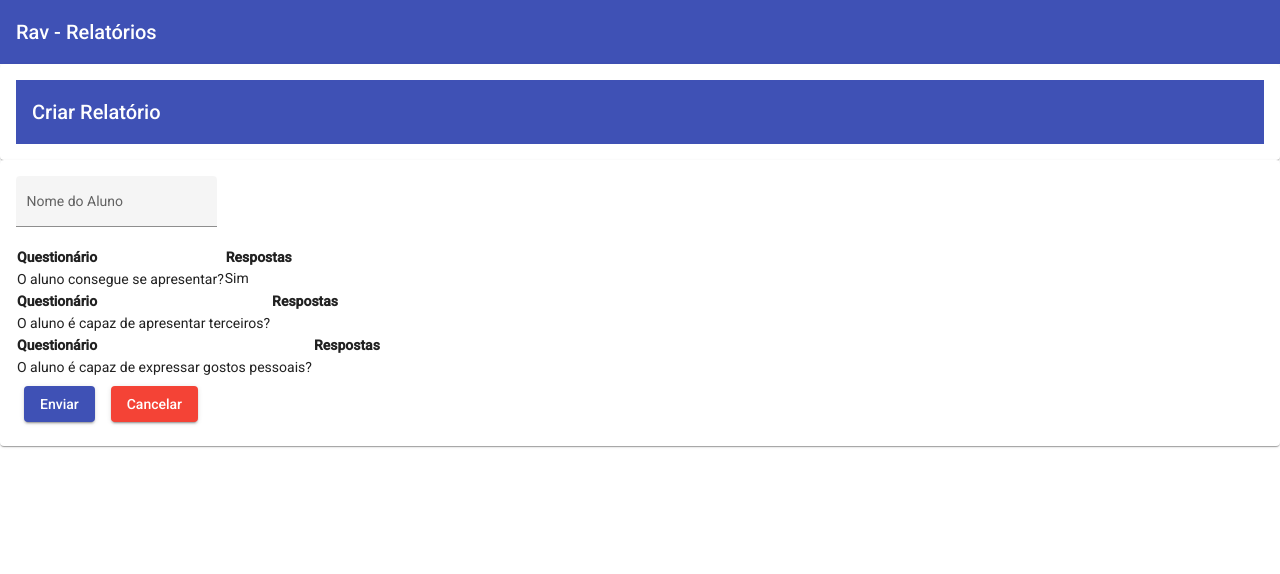
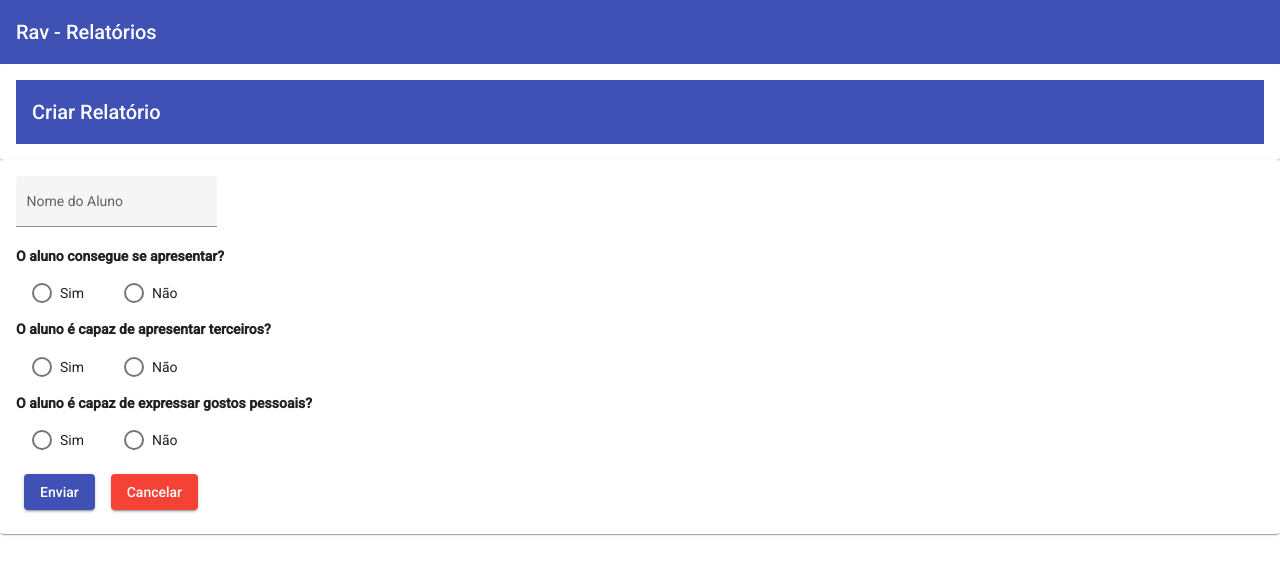
Before and after one commit to Brunostaine/rav-relatorio-de-avaliacao-angular, an Angular app: page /add-aluno in a window 1280 px wide. Shown: the top 574 px of the page. Built offline with nearby package versions, Linux system fonts and the light colour scheme.

Commit message:
Atualização do formulário

```diff
--- a/src/app/componentes/add-aluno/add-aluno.component.html
+++ b/src/app/componentes/add-aluno/add-aluno.component.html
@@ -4,10 +4,7 @@
   </mat-toolbar>
 </mat-card>
 <mat-card>
-
-
-<ng-container *ngIf="!isLoading else LoadingTemplate">
-
+  <ng-container *ngIf="!isLoading; else LoadingTemplate">
     <form class="example-form">
       <mat-form-field class="example-full-width" appearance="fill">
         <mat-label>Nome do Aluno</mat-label>
@@ -15,32 +12,20 @@
       </mat-form-field>
     </form>
 
-  <!-- <form class="example-form" *ngFor="let lista of listar">
-    <mat-label style="font-weight: 700"> {{ lista.perguntas }}</mat-label>
+    <form class="example-form" *ngFor="let lista of listar">
+      <mat-label style="font-weight: 700"> {{ lista.pergunta }}</mat-label>
       <div>
         <mat-radio-group aria-label="selecione uma opção">
-        <mat-radio-button class="radio-btn" value="1" style="margin-right: 16px"
+          <mat-radio-button
+            class="radio-btn"
+            value="1"
+            style="margin-right: 16px"
             >Sim</mat-radio-button
           >
           <mat-radio-button class="radio-btn" value="2">Não</mat-radio-button>
         </mat-radio-group>
       </div>
-  </form> -->
-
-  <table *ngFor="let lista of listar">
-    <thead>
-      <th>Questionário</th>
-      <th>Respostas</th>
-    </thead>
-    <tbody>
-      <td>{{ lista.pergunta }}</td>
-      <!-- <td>Sim</td> -->
-
-      <div *ngIf="lista?.resposta">
-        {{ lista.resposta }}
-      </div>
-    </tbody>
-  </table>
+    </form>
   </ng-container>
 
   <div class="example-button-row">
@@ -49,9 +34,6 @@
     </button>
     <button class="display-btn" mat-raised-button color="warn">Cancelar</button>
   </div>
-
 </mat-card>
 
-<ng-template #LoadingTemplate>
-  carregando ...
-</ng-template>
+<ng-template #LoadingTemplate> carregando ... </ng-template>
--- a/src/assets/db.json
+++ b/src/assets/db.json
@@ -1,7 +1,6 @@
 [
   {
-    "pergunta": "O aluno consegue se apresentar?",
-    "resposta": "Sim"
+    "pergunta": "O aluno consegue se apresentar?"
   },
   {
     "pergunta": "O aluno é capaz de apresentar terceiros?"
```
Also changed, not shown: src/app/componentes/add-aluno/add-aluno.component.ts (+6 -12 lines). Lines whose indentation alone changed are shown as unchanged.
